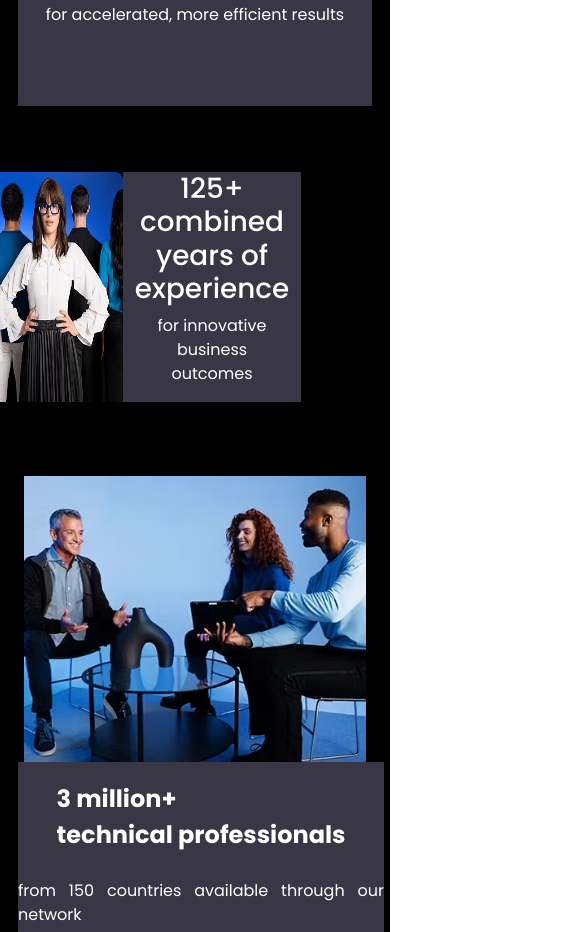
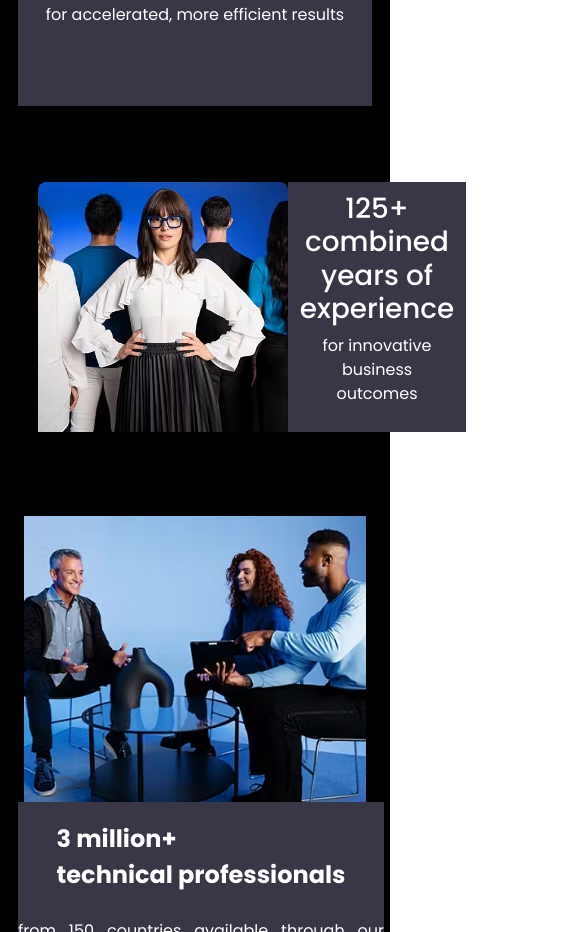
Before and after one commit to althaf070/turning, a plain HTML site: page index.html in a window 390 px wide. Shown: the part 5872-6804 px from the top of the page, 585 px wide, since content can reach past the window. Drawn offline with nearby package versions, Linux system fonts and the light colour scheme; files whose address does not match are found by name.

Commit message:
made aresponsive

```diff
--- a/index.html
+++ b/index.html
@@ -437,7 +437,7 @@
 
   <!-- discover roi -->
    <section class="mt-0 text-white w-100" style="background-image: url(./assets/bg.avif);">
-    <div class="d-flex justify-content-center gap-5 w-100 flex-lg-row">
+    <div class="d-flex justify-content-center gap-5 w-100 flex-lg-row flex-sm-column">
       <div class="w-50 mt-5 p-5 ms-5">
         <h1 class="fw-bold">Discover your ROIwith GenAI
         </h1>
--- a/styles.css
+++ b/styles.css
@@ -196,20 +196,25 @@ hr {
         width: 100%;
     }
     .cards.large {
-        width: 250px;
-        height: 310px;
+        width: 320px;
+        height: 350px;
         display: flex;
         flex-direction: row;
         margin-bottom: 280px;
         text-align: center;
+        margin-left: 80px;
+    }
+    iframe{
+        width: 300px;
+        height: 300px;
     }
     .cards.large img{
-        width: 150px;
-      height: 230px;
+        width: 250px;
+      height: 250px;
     }
     .cards.large .cards-cn{
       width: 100%;
-      height: 230px;
+      height: 250px;
       padding: 12px;
     }
     .row-card {
```
